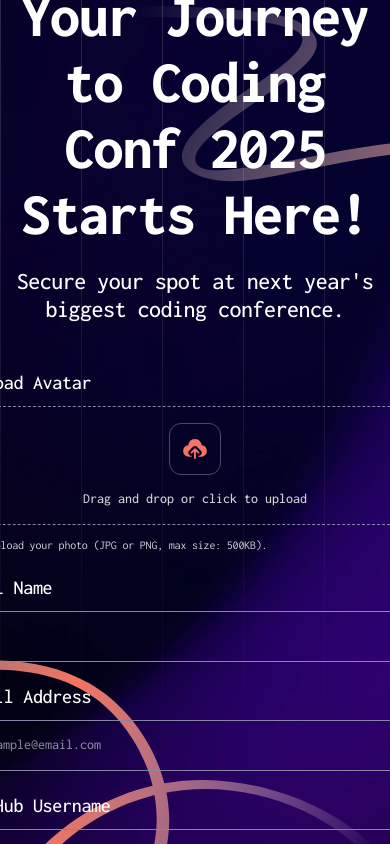
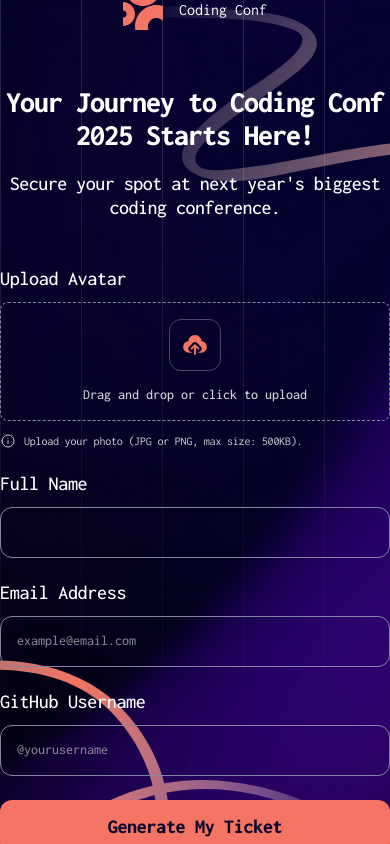
Before and after one commit to sharyar-t/conferency-ticket-generator, a Vue app: page / in a window 390 px wide. Built offline with nearby package versions, Linux system fonts and the light colour scheme; the HTML template or start-up script is replaced by a standard one.

Commit message:
feat: enhance mobile text styles for main heading and description

```diff
--- a/src/App.vue
+++ b/src/App.vue
@@ -77,12 +77,16 @@ const { isOverDropZone } = useDropZone(dropZoneRef, {
       </div>
 
       <div class="flex flex-col items-center text-center gap-5 mb-12">
-        <h1 class="text-preset-1">Your Journey to Coding Conf 2025 Starts Here!</h1>
-        <p class="text-preset-4">Secure your spot at next year's biggest coding conference.</p>
+        <h1 class="text-preset-1-mobile md:text-preset-1">
+          Your Journey to Coding Conf 2025 Starts Here!
+        </h1>
+        <p class="text-preset-4-mobile md:text-preset-4">
+          Secure your spot at next year's biggest coding conference.
+        </p>
       </div>
 
       <!-- Форма -->
-      <div class="flex flex-col gap-6 min-w-[460px]">
+      <div class="flex flex-col gap-6 max-w-[460px] w-full">
         <div class="flex flex-col gap-3 w-full">
           <label class="text-preset-5" @click="triggerDropZoneRef">Upload Avatar</label>
           <!-- Label для аватара -->
--- a/src/assets/main.css
+++ b/src/assets/main.css
@@ -48,10 +48,20 @@
   --text-preset-1--letter-spacing: -1px;
   --text-preset-1--font-weight: 800;
 
+  --text-preset-1-mobile: 30px;
+  --text-preset-1-mobile--line-height: 110%;
+  --text-preset-1-mobile--letter-spacing: -1px;
+  --text-preset-1-mobile--font-weight: 800;
+
   --text-preset-4: 24px;
   --text-preset-4--line-height: 120%;
   --text-preset-4--letter-spacing: -0.5px;
   --text-preset-4--font-weight: 500;
+
+  --text-preset-4-mobile: 20px;
+  --text-preset-4-mobile--line-height: 120%;
+  --text-preset-4-mobile--letter-spacing: -0.5px;
+  --text-preset-4-mobile--font-weight: 500;
 
   --text-preset-5: 20px;
   --text-preset-5--line-height: 110%;
```
